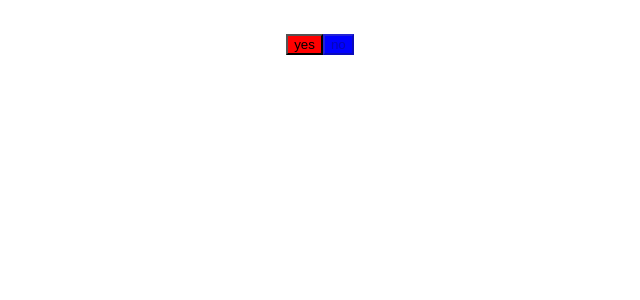
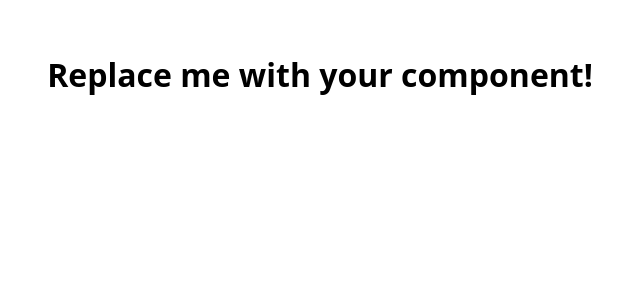
Before and after one commit to AdamKuzniarski/web-challenges, a React (Vite) app in the folder react/react-props_buttons/: page / in a window 1280 px wide. Shown: the top 300 px of the page, without its empty margins (320-960 px from the left). Built offline with nearby package versions, Linux system fonts and the light colour scheme.

Commit message:
initial commit buttons

```diff
--- a/react/react-props_buttons/src/App.jsx
+++ b/react/react-props_buttons/src/App.jsx
@@ -1,20 +1,3 @@
 export default function App() {
-  const handleClick =()=>{
-    alert('Clicked')
-
-  }
-  return (
-    <>
-      <Button text={"yes"} color={"red"} disabled={false} onClick={handleClick} />
-      <Button text={"no"} disabled={true} color={"blue"} />
-    </>
-  );
+  return <h1>Replace me with your component!</h1>;
 }
-
-function Button({ color, disabled, text, onClick }) {
-  return (
-    <button  disabled={disabled} style={{ backgroundColor:  color  }} onClick={onClick}   >
-      {text}
-    </button>
-  );
-}
--- a/react/react-props_buttons/src/styles.css
+++ b/react/react-props_buttons/src/styles.css
@@ -10,7 +10,3 @@ body {
   display: flex;
   justify-content: center;
 }
-
-.red{
-  background: red;
-}
```
Also changed, not shown: 1 other file (tests, documents, lock files or other folders).
